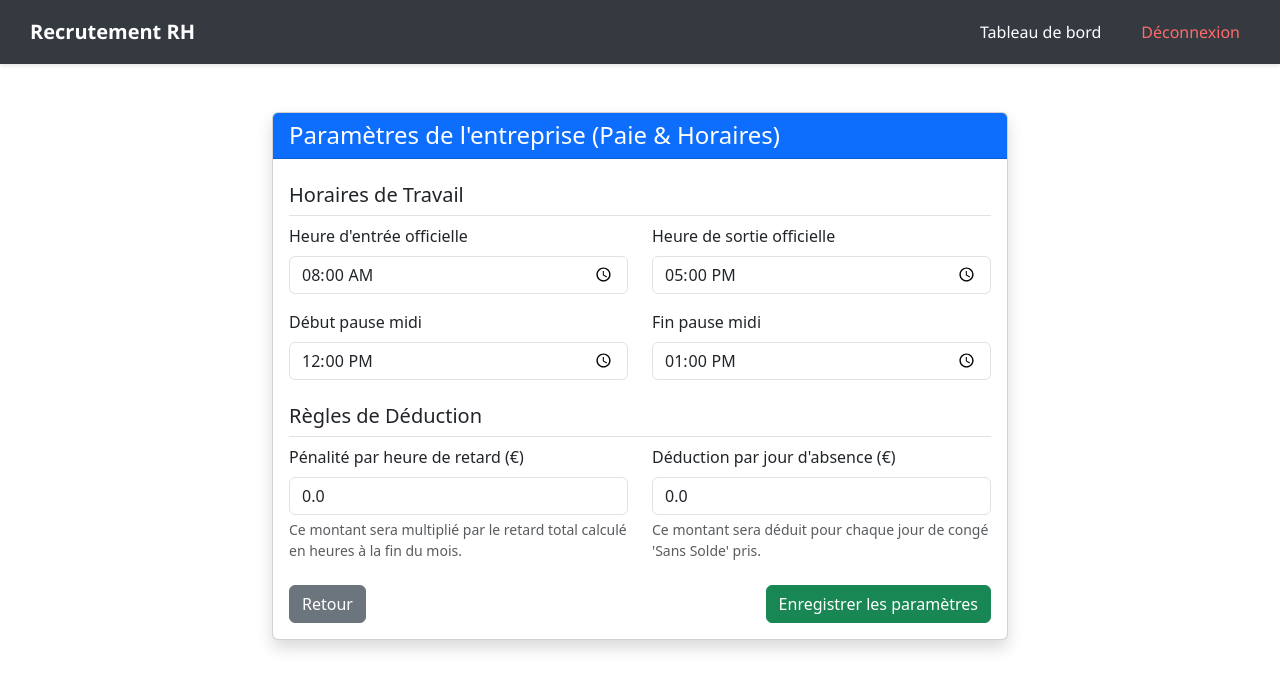
After one commit to Rabenarivo/RHSI, a Django app: page /payroll/configuration/ in a window 1280 px wide. The commit adds this page. Shown: the top 690 px of the page. Run offline with Django 5.2, Linux system fonts and the light colour scheme; the visitor is signed in with stand-in values (Sample User, id 1); data comes from the database, SQL or seed files in the repository.

Commit message:
Add payroll configuration UI and routes
Introduce a simple payroll configuration feature: add recrutement_payroll URLs and include them in RHSI/urls.py; implement edit_configuration view (admin-protected) that loads/saves ConfigurationEntreprise via a new ModelForm; add template for editing company hours and payroll rules; add link to the admin dashboard (home_admin.html). Also show success messages and redirect back to the dashboard after save.

```diff
--- a/RHSI/urls.py
+++ b/RHSI/urls.py
@@ -6,4 +6,5 @@ urlpatterns = [
     path('', include('recrutement_accounts.urls')),
     path('jobs/', include('recrutement_jobs.urls')),
     path('interviews/', include('recrutement_interviews.urls')),
+    path('payroll/', include('recrutement_payroll.urls')),
 ]
--- a/recrutement_accounts/templates/recrutement_accounts/home_admin.html
+++ b/recrutement_accounts/templates/recrutement_accounts/home_admin.html
@@ -21,6 +21,7 @@
             <a href="/admin/recrutement_accounts/account/add/" style="padding: 15px 25px; background: #007bff; color: white; text-decoration: none; border-radius: 6px; font-weight: bold; box-shadow: 0 2px 4px rgba(0,0,0,0.1);">➕ Créer un Compte (Account)</a>
             <a href="{% url 'recrutement_accounts:assign_manager' %}" style="padding: 15px 25px; background: #28a745; color: white; text-decoration: none; border-radius: 6px; font-weight: bold; box-shadow: 0 2px 4px rgba(0,0,0,0.1);">👥 Assigner Employé à Manager</a>
             <a href="/admin/recrutement_accounts/accounttype/" style="padding: 15px 25px; background: #17a2b8; color: white; text-decoration: none; border-radius: 6px; font-weight: bold; box-shadow: 0 2px 4px rgba(0,0,0,0.1);">⚙️ Types de Compte</a>
+            <a href="{% url 'recrutement_payroll:edit_configuration' %}" style="padding: 15px 25px; background: #fd7e14; color: white; text-decoration: none; border-radius: 6px; font-weight: bold; box-shadow: 0 2px 4px rgba(0,0,0,0.1);">⏰ Paramètres Horaires & Paie</a>
         </div>
 
         <div style="margin-top: 40px; text-align: left; background: #f9f9f9; padding: 20px; border-radius: 8px;">
--- a/recrutement_payroll/forms.py
+++ b/recrutement_payroll/forms.py
@@ -0,0 +1,15 @@
+from django import forms
+from .models import ConfigurationEntreprise
+
+class ConfigurationEntrepriseForm(forms.ModelForm):
+    class Meta:
+        model = ConfigurationEntreprise
+        fields = ['heure_entree', 'heure_sortie', 'debut_pause_midi', 'fin_pause_midi', 'penalite_retard_par_heure', 'taux_journalier_absence']
+        widgets = {
+            'heure_entree': forms.TimeInput(attrs={'type': 'time', 'class': 'form-control'}),
+            'heure_sortie': forms.TimeInput(attrs={'type': 'time', 'class': 'form-control'}),
+            'debut_pause_midi': forms.TimeInput(attrs={'type': 'time', 'class': 'form-control'}),
+            'fin_pause_midi': forms.TimeInput(attrs={'type': 'time', 'class': 'form-control'}),
+            'penalite_retard_par_heure': forms.NumberInput(attrs={'class': 'form-control', 'step': '0.01'}),
+            'taux_journalier_absence': forms.NumberInput(attrs={'class': 'form-control', 'step': '0.01'}),
+        }
--- /dev/null
+++ b/recrutement_payroll/templates/recrutement_payroll/edit_configuration.html
@@ -0,0 +1,70 @@
+<!DOCTYPE html>
+<html lang="fr">
+<head>
+    <meta charset="UTF-8">
+    <title>Configuration Entreprise</title>
+    <link href="https://cdn.jsdelivr.net/npm/bootstrap@5.3.0/dist/css/bootstrap.min.css" rel="stylesheet">
+</head>
+<body>
+    {% include 'navbar.html' %}
+
+    <div class="container mt-5">
+        <div class="row justify-content-center">
+            <div class="col-md-8">
+                <div class="card shadow">
+                    <div class="card-header bg-primary text-white">
+                        <h4 class="mb-0">Paramètres de l'entreprise (Paie & Horaires)</h4>
+                    </div>
+                    <div class="card-body">
+                        <form method="post">
+                            {% csrf_token %}
+
+                            <h5 class="mt-2 border-bottom pb-2">Horaires de Travail</h5>
+                            <div class="row mb-3">
+                                <div class="col-md-6">
+                                    <label class="form-label">Heure d'entrée officielle</label>
+                                    {{ form.heure_entree }}
+                                </div>
+                                <div class="col-md-6">
+                                    <label class="form-label">Heure de sortie officielle</label>
+                                    {{ form.heure_sortie }}
+                                </div>
+                            </div>
+
+                            <div class="row mb-3">
+                                <div class="col-md-6">
+                                    <label class="form-label">Début pause midi</label>
+                                    {{ form.debut_pause_midi }}
+                                </div>
+                                <div class="col-md-6">
+                                    <label class="form-label">Fin pause midi</label>
+                                    {{ form.fin_pause_midi }}
+                                </div>
+                            </div>
+
+                            <h5 class="mt-4 border-bottom pb-2">Règles de Déduction</h5>
+                            <div class="row mb-3">
+                                <div class="col-md-6">
+                                    <label class="form-label">Pénalité par heure de retard (€)</label>
+                                    {{ form.penalite_retard_par_heure }}
+                                    <div class="form-text">Ce montant sera multiplié par le retard total calculé en heures à la fin du mois.</div>
+                                </div>
+                                <div class="col-md-6">
+                                    <label class="form-label">Déduction par jour d'absence (€)</label>
+                                    {{ form.taux_journalier_absence }}
+                                    <div class="form-text">Ce montant sera déduit pour chaque jour de congé 'Sans Solde' pris.</div>
+                                </div>
+                            </div>
+
+                            <div class="d-flex justify-content-between mt-4">
+                                <a href="{% url 'recrutement_accounts:dashboard' %}" class="btn btn-secondary">Retour</a>
+                                <button type="submit" class="btn btn-success">Enregistrer les paramètres</button>
+                            </div>
+                        </form>
+                    </div>
+                </div>
+            </div>
+        </div>
+    </div>
+</body>
+</html>
--- /dev/null
+++ b/recrutement_payroll/urls.py
@@ -0,0 +1,8 @@
+from django.urls import path
+from . import views
+
+app_name = 'recrutement_payroll'
+
+urlpatterns = [
+    path('configuration/', views.edit_configuration, name='edit_configuration'),
+]
--- a/recrutement_payroll/views.py
+++ b/recrutement_payroll/views.py
@@ -1,3 +1,20 @@
-from django.shortcuts import render
+from django.shortcuts import render, redirect
+from django.contrib import messages
+from recrutement_accounts.decorators import admin_required
+from .models import ConfigurationEntreprise
+from .forms import ConfigurationEntrepriseForm
 
-# Create your views here.
+@admin_required
+def edit_configuration(request):
+    config = ConfigurationEntreprise.get_config()
+
+    if request.method == 'POST':
+        form = ConfigurationEntrepriseForm(request.POST, instance=config)
+        if form.is_valid():
+            form.save()
+            messages.success(request, "Les paramètres de l'entreprise ont été mis à jour avec succès.")
+            return redirect('recrutement_accounts:dashboard')
+    else:
+        form = ConfigurationEntrepriseForm(instance=config)
+
+    return render(request, 'recrutement_payroll/edit_configuration.html', {'form': form})
```
